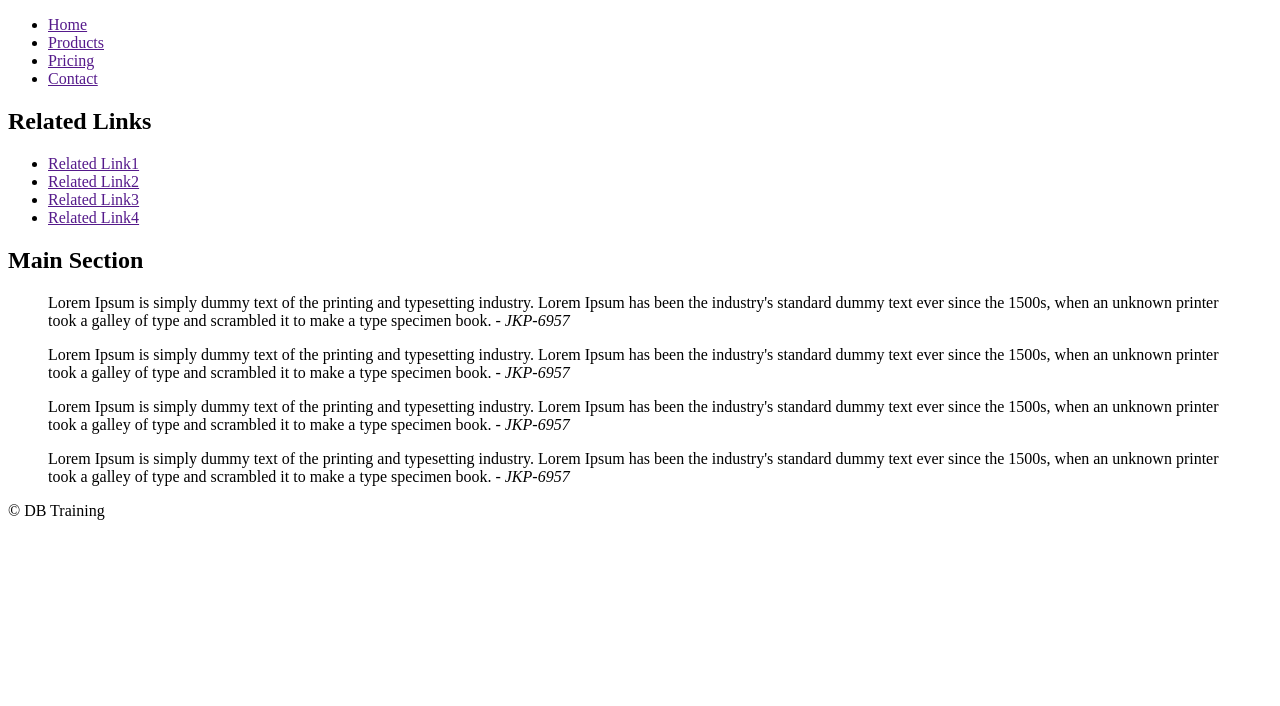
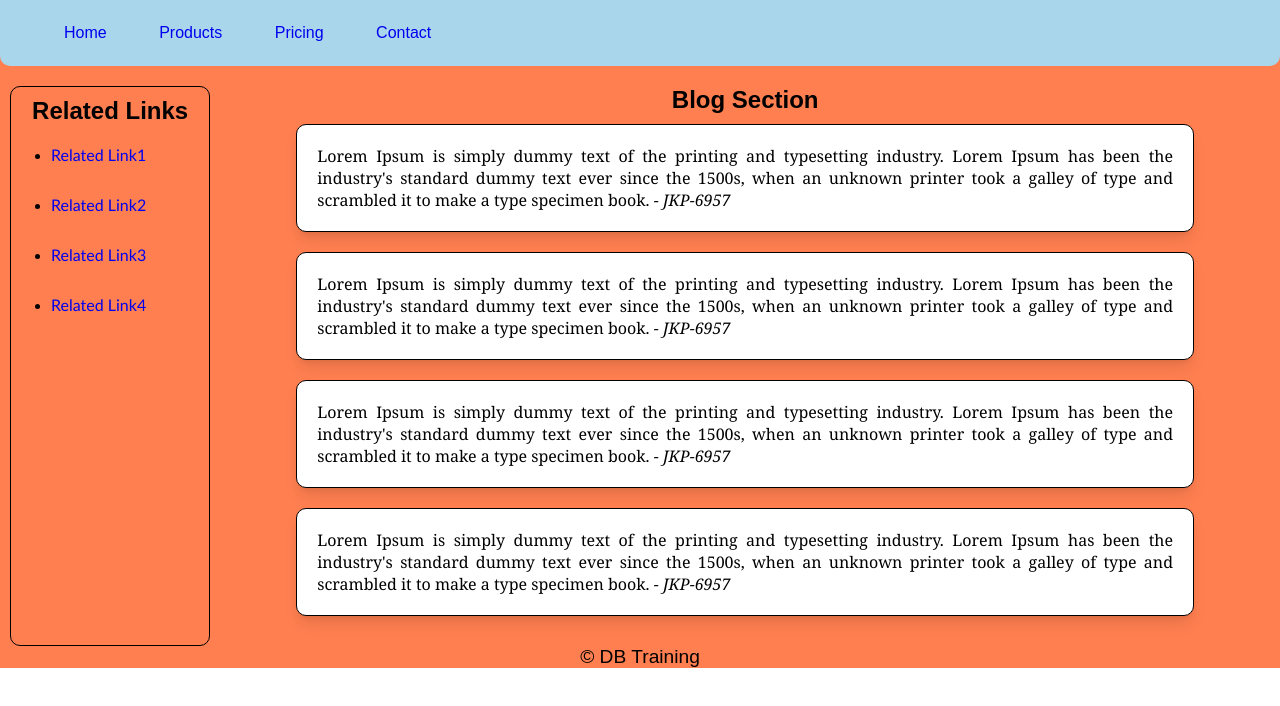
Before and after one commit to JKP-2001/UI-Repo, a plain HTML site: page HTML-CSS/index.html in a window 1280 px wide. Drawn offline with Linux system fonts and the light colour scheme.

Commit message:
added css

```diff
--- a/HTML-CSS/index.html
+++ b/HTML-CSS/index.html
@@ -1,69 +1,95 @@
 <!DOCTYPE html>
 <html lang="en">
+
 <head>
     <meta charset="UTF-8">
     <meta name="viewport" content="width=device-width, initial-scale=1.0">
+    <link rel="stylesheet" href="./style.css">
     <title>Document</title>
 </head>
 
 
 
 <body>
+    <div class="container">
         <!-- Header -->
         <header>
             <nav class="">
                 <ul class="">
-                <li><a href="">Home</a></li>
-                <li><a href="">Products</a></li>
-                <li><a href="">Pricing</a></li>
-                <li><a href="">Contact</a></li>
+                    <li><a href="/home">Home</a></li>
+                    <li><a href="/product">Products</a></li>
+                    <li><a href="/pricing">Pricing</a></li>
+                    <li><a href="/contact">Contact</a></li>
                 </ul>
             </nav>
         </header>
-
+        <div class="main-section">
             <aside>
                 <h2>Related Links</h2>
 
                 <ul>
-            <li><a href="">Related Link1</a></li>
-            <li><a href="">Related Link2</a></li>
-            <li><a href="">Related Link3</a></li>
-            <li><a href="">Related Link4</a></li>
+                    <li><a href="https://www.google.com">Related Link1</a></li>
+                    <li><a href="https://www.amazon.in">Related Link2</a></li>
+                    <li><a href="https://web.whatsapp.com">Related Link3</a></li>
+                    <li><a href="https://iitg.ac.in">Related Link4</a></li>
                 </ul>
             </aside>
 
 
             <main>
-        <h2>Main Section</h2>
-        <section>
+
+                <h2>Blog Section</h2>
+                <section class="articles">
                     <article>
                         <blockquote>
-                    Lorem Ipsum is simply dummy text of the printing and typesetting industry. Lorem Ipsum has been the industry's standard dummy text ever since the 1500s, when an unknown printer took a galley of type and scrambled it to make a type specimen book.
+                            Lorem Ipsum is simply dummy text of the printing and typesetting industry. Lorem Ipsum has
+                            been
+                            the industry's standard dummy text ever since the 1500s, when an unknown printer took a
+                            galley
+                            of type and scrambled it to make a type specimen book.
                             <cite> - JKP-6957</cite>
                         </blockquote>
                     </article>
                     <article>
+
                         <blockquote>
-                    Lorem Ipsum is simply dummy text of the printing and typesetting industry. Lorem Ipsum has been the industry's standard dummy text ever since the 1500s, when an unknown printer took a galley of type and scrambled it to make a type specimen book.
+                            Lorem Ipsum is simply dummy text of the printing and typesetting industry. Lorem Ipsum has
+                            been
+                            the industry's standard dummy text ever since the 1500s, when an unknown printer took a
+                            galley
+                            of type and scrambled it to make a type specimen book.
                             <cite>- JKP-6957</cite>
                         </blockquote>
                     </article>
                     <article>
+
                         <blockquote>
-                    Lorem Ipsum is simply dummy text of the printing and typesetting industry. Lorem Ipsum has been the industry's standard dummy text ever since the 1500s, when an unknown printer took a galley of type and scrambled it to make a type specimen book.
+                            Lorem Ipsum is simply dummy text of the printing and typesetting industry. Lorem Ipsum has
+                            been
+                            the industry's standard dummy text ever since the 1500s, when an unknown printer took a
+                            galley
+                            of type and scrambled it to make a type specimen book.
                             <cite>- JKP-6957</cite>
                         </blockquote>
                     </article>
                     <article>
+
                         <blockquote>
-                    Lorem Ipsum is simply dummy text of the printing and typesetting industry. Lorem Ipsum has been the industry's standard dummy text ever since the 1500s, when an unknown printer took a galley of type and scrambled it to make a type specimen book.
+                            Lorem Ipsum is simply dummy text of the printing and typesetting industry. Lorem Ipsum has
+                            been
+                            the industry's standard dummy text ever since the 1500s, when an unknown printer took a
+                            galley
+                            of type and scrambled it to make a type specimen book.
                             <cite>- JKP-6957</cite>
                         </blockquote>
                     </article>
                 </section>
             </main>
-    <footer>
+        </div>
+        <footer id="footer">
             © DB Training
         </footer>
+    </div>
 </body>
+
 </html>
--- /dev/null
+++ b/HTML-CSS/style.css
@@ -0,0 +1,140 @@
+
+*{
+    margin: 0
+}
+
+body{
+    font-family: sans-serif;
+    /* background-color: aquamarine; */
+}
+
+header{
+    border-bottom-left-radius: 10px;
+    border-bottom-right-radius: 10px;
+    background-color:#aad6ec
+
+}
+
+.articles{
+    display: grid;
+    justify-items: center;
+}
+
+article{
+    margin: 10px;
+    width: 80%;
+    background: white;
+    padding: 20px;
+    border-radius: 10px;
+    text-align: justify;
+    box-shadow: 0 10px 15px -3px rgb(0 0 0 / 0.1), 0 4px 6px -4px rgb(0 0 0 / 0.1);
+    border-width: 1px 1px 1px 1px;
+    border-color: black;
+    border-style: solid;
+    font-family: Georgia, 'Times New Roman', Times, serif
+}
+
+article:hover{
+    box-shadow: 0 25px 50px -12px rgb(0 0 0 / 0.25);
+    cursor: pointer;
+    scale: 105%;
+    transition: all ease-out;
+    transition: 0.3s;
+
+}
+
+h2{
+    text-align: center;
+}
+
+.container{
+    /* background-color: lightblue; */
+}
+
+#footer{
+    text-align: center;
+    font-size: 1.2rem;
+}
+
+[href^="https://"]{
+    text-decoration: none;
+    font-family: 'Gill Sans', 'Gill Sans MT', Calibri, 'Trebuchet MS', sans-serif;
+}
+
+header li{
+    display: inline-block;
+    padding: 12px 12px;
+    margin: 12px 12px;
+}
+
+.article-image{
+    width: 50%;
+    height: 300px;
+}
+
+.img{
+    width: 100%;
+    height: 100%;
+}
+
+
+
+header a{
+    text-decoration: none;
+}
+
+.main-section{
+    display: flex;
+    justify-content: center;
+}
+
+aside li{
+    padding: 10px 0px;
+    margin-top: 10px;
+}
+
+aside{
+    width: 30%;
+    margin-top: 20px;
+    padding-top: 10px;
+    margin-left: 10px;
+    border-width: 1px 1px 1px 1px;
+    border-color: black;
+    border-style: solid;
+    border-radius: 10px;
+}
+
+main{
+    padding: 20px 0px;
+}
+
+@media screen and (max-width: 1400px){
+    .container{
+        background-color: coral;
+    }
+}
+
+
+@media screen and (max-width: 900px){
+    .container{
+        background-color: chartreuse;
+    }
+    .main-section{
+        display: block;
+        justify-content: center;
+        align-items: center;
+    }
+    aside{
+        width: 95%;
+    }
+}
+
+@media screen and (max-width: 500px){
+    .container{
+        background-color: aquamarine;
+    }
+    aside{
+        display: none;
+    }
+
+}
```
Lines whose indentation alone changed are shown as unchanged.
